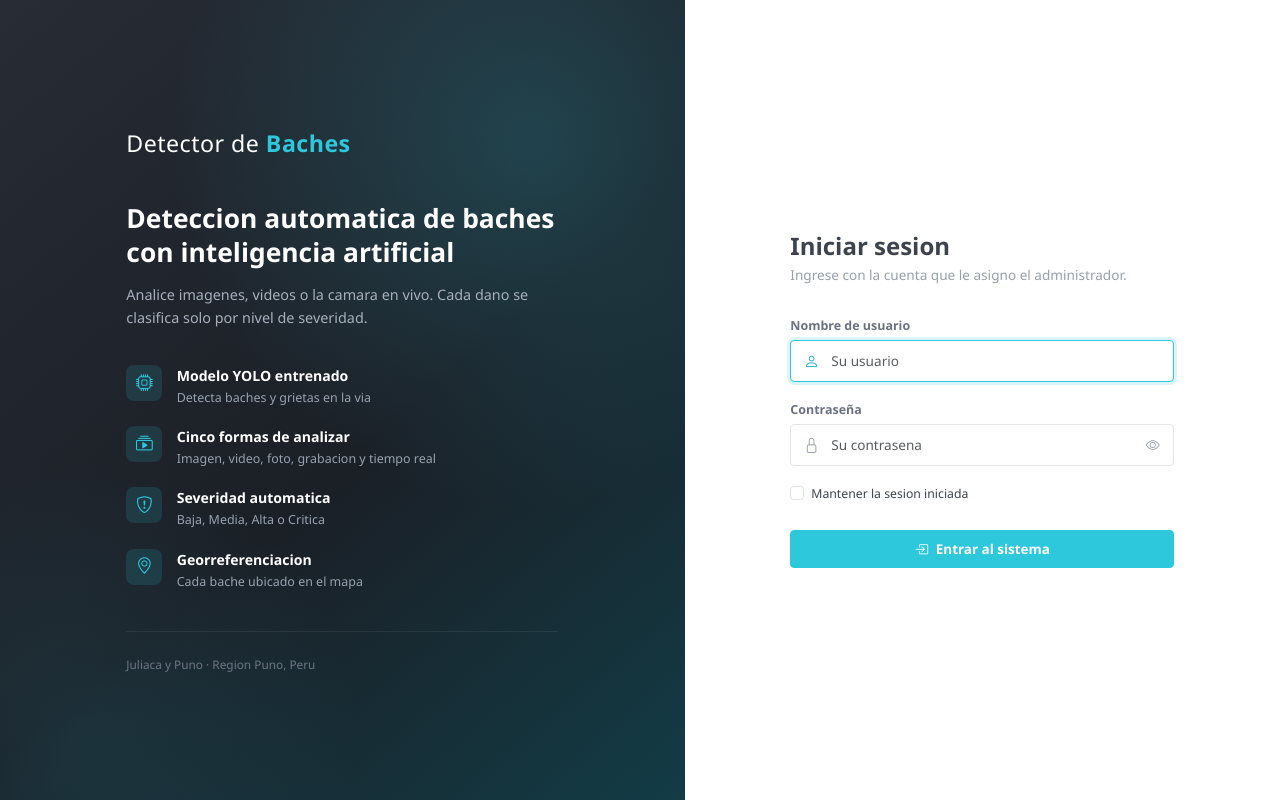
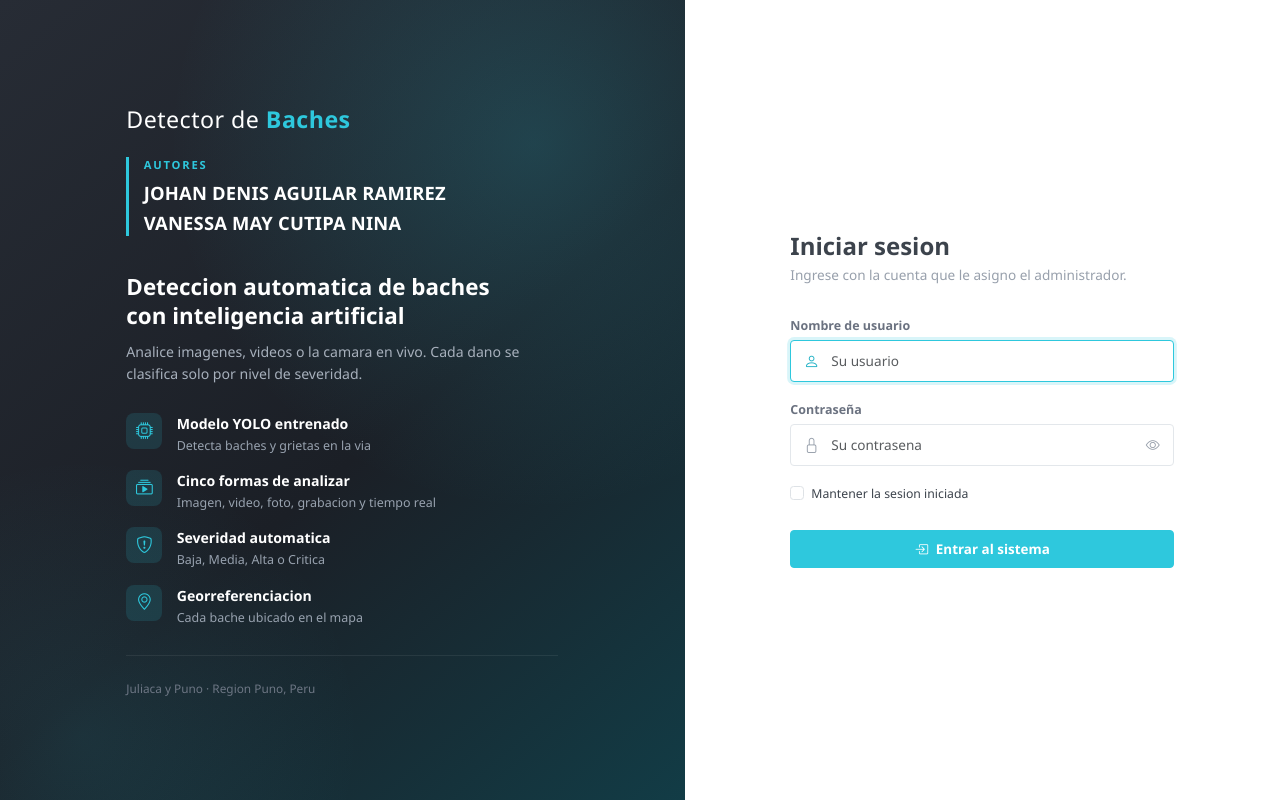
Before and after one commit to DENIS-DEVELOPER-oss/Detector_baches_final, a Django app: page /cuentas/login/ in a window 1280 px wide. Run offline with Django 5.2, Linux system fonts and the light colour scheme; parts of the project's set-up code (start-up, migrations or seed data) failed here and were passed over.

Commit message:
Mostrar los autores en la pantalla de acceso
Bajo el nombre del sistema, en mayusculas y con barra turquesa a la
izquierda para que destaquen. Se ajusta el espaciado del panel para que
todo siga entrando sin desbordar en pantallas cortas, y se anade una
version compacta para movil, donde el panel oscuro no se muestra.

Autores: Johan Denis Aguilar Ramirez y Vanessa May Cutipa Nina.

```diff
--- a/static/css/estilos.css
+++ b/static/css/estilos.css
@@ -697,31 +697,70 @@ a { text-decoration: none; }
   font-size: 1.45rem;
   font-weight: 300;
   letter-spacing: .02em;
-  margin-bottom: 2.5rem;
+  margin-bottom: 1.25rem;
 }
 .acceso-logo strong { font-weight: 700; color: var(--acento); }
 
+/* -- Autores del proyecto ------------------------------------------------- */
+.acceso-autores {
+  margin-bottom: 2.25rem;
+  padding-left: .9rem;
+  border-left: 3px solid var(--acento);
+}
+
+.acceso-autores-titulo {
+  display: block;
+  font-size: .7rem;
+  font-weight: 700;
+  letter-spacing: .16em;
+  text-transform: uppercase;
+  color: var(--acento);
+  margin-bottom: .5rem;
+}
+
+.acceso-autores p {
+  margin: 0 0 .3rem;
+  font-size: 1.15rem;
+  font-weight: 600;
+  line-height: 1.35;
+  letter-spacing: .01em;
+  text-transform: uppercase;
+  color: #fff;
+}
+.acceso-autores p:last-child { margin-bottom: 0; }
+
+/* Version compacta para cuando el panel oscuro no se muestra */
+.acceso-autores-movil {
+  margin-top: .85rem;
+  font-size: .95rem;
+  font-weight: 600;
+  text-transform: uppercase;
+  color: var(--texto);
+  line-height: 1.4;
+}
+.acceso-autores-movil p { margin: 0; }
+
 .acceso-lema {
-  font-size: 1.65rem;
+  font-size: 1.4rem;
   font-weight: 600;
   line-height: 1.3;
-  margin-bottom: .85rem;
+  margin-bottom: .7rem;
 }
 
 .acceso-subtitulo {
   color: #a7b0bc;
-  font-size: .9rem;
-  line-height: 1.6;
-  margin-bottom: 2.25rem;
+  font-size: .88rem;
+  line-height: 1.55;
+  margin-bottom: 1.75rem;
 }
 
-.acceso-lista { list-style: none; padding: 0; margin: 0 0 2.5rem; }
+.acceso-lista { list-style: none; padding: 0; margin: 0 0 1.75rem; }
 
 .acceso-lista li {
   display: flex;
   align-items: flex-start;
   gap: .9rem;
-  margin-bottom: 1.15rem;
+  margin-bottom: .9rem;
 }
 
 .acceso-lista .bi {
--- a/templates/base_acceso.html
+++ b/templates/base_acceso.html
@@ -21,6 +21,12 @@
     <div class="acceso-marca-contenido">
       <div class="acceso-logo">
         <span>Detector de <strong>Baches</strong></span>
+      </div>
+
+      <div class="acceso-autores">
+        <span class="acceso-autores-titulo">Autores</span>
+        <p>Johan Denis Aguilar Ramirez</p>
+        <p>Vanessa May Cutipa Nina</p>
       </div>
 
       <h1 class="acceso-lema">
@@ -72,6 +78,10 @@
 
       <div class="acceso-logo-movil">
         <span>Detector de <strong>Baches</strong></span>
+        <div class="acceso-autores-movil">
+          <p>Johan Denis Aguilar Ramirez</p>
+          <p>Vanessa May Cutipa Nina</p>
+        </div>
       </div>
 
       {% if messages %}
```
